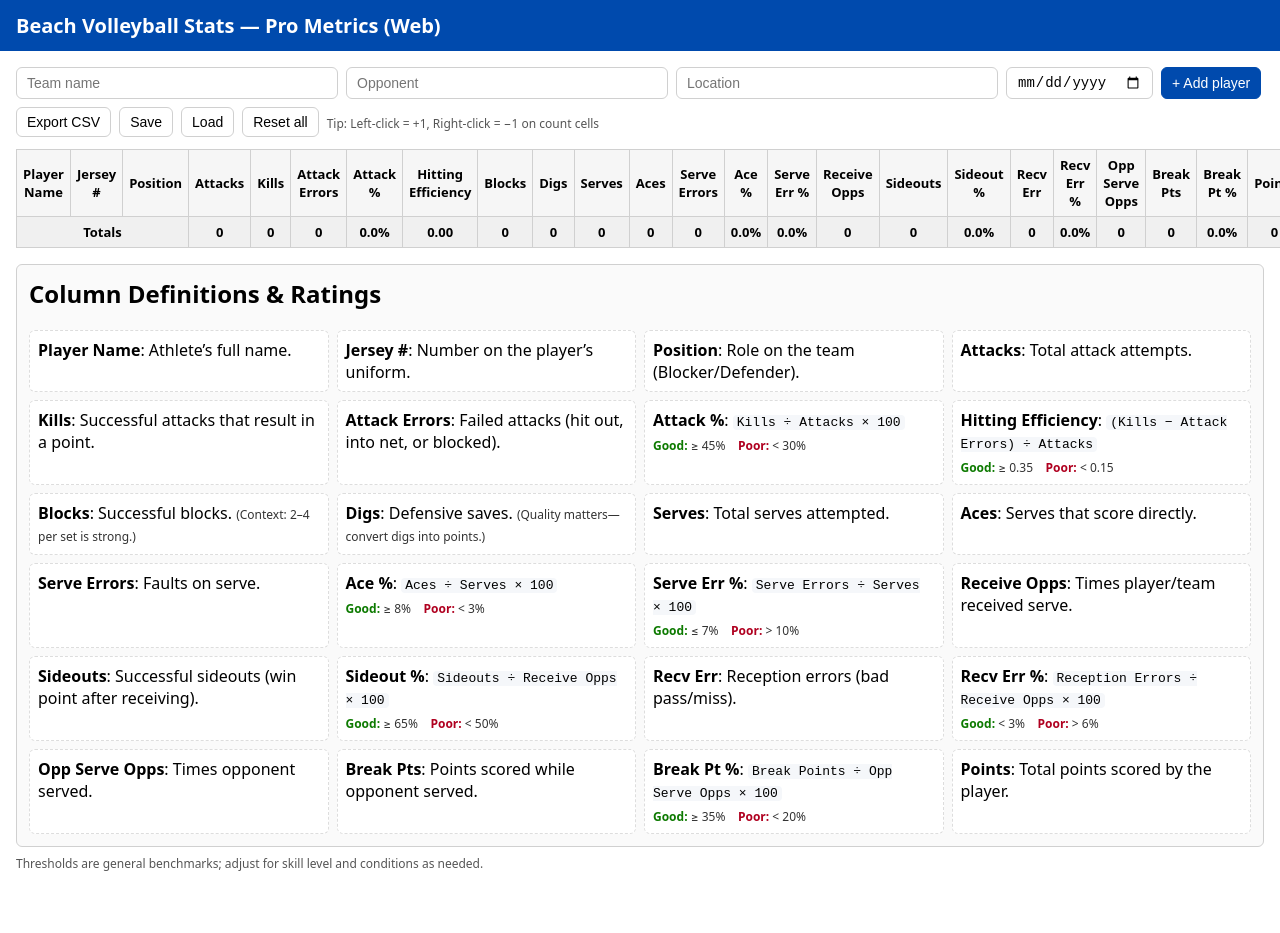
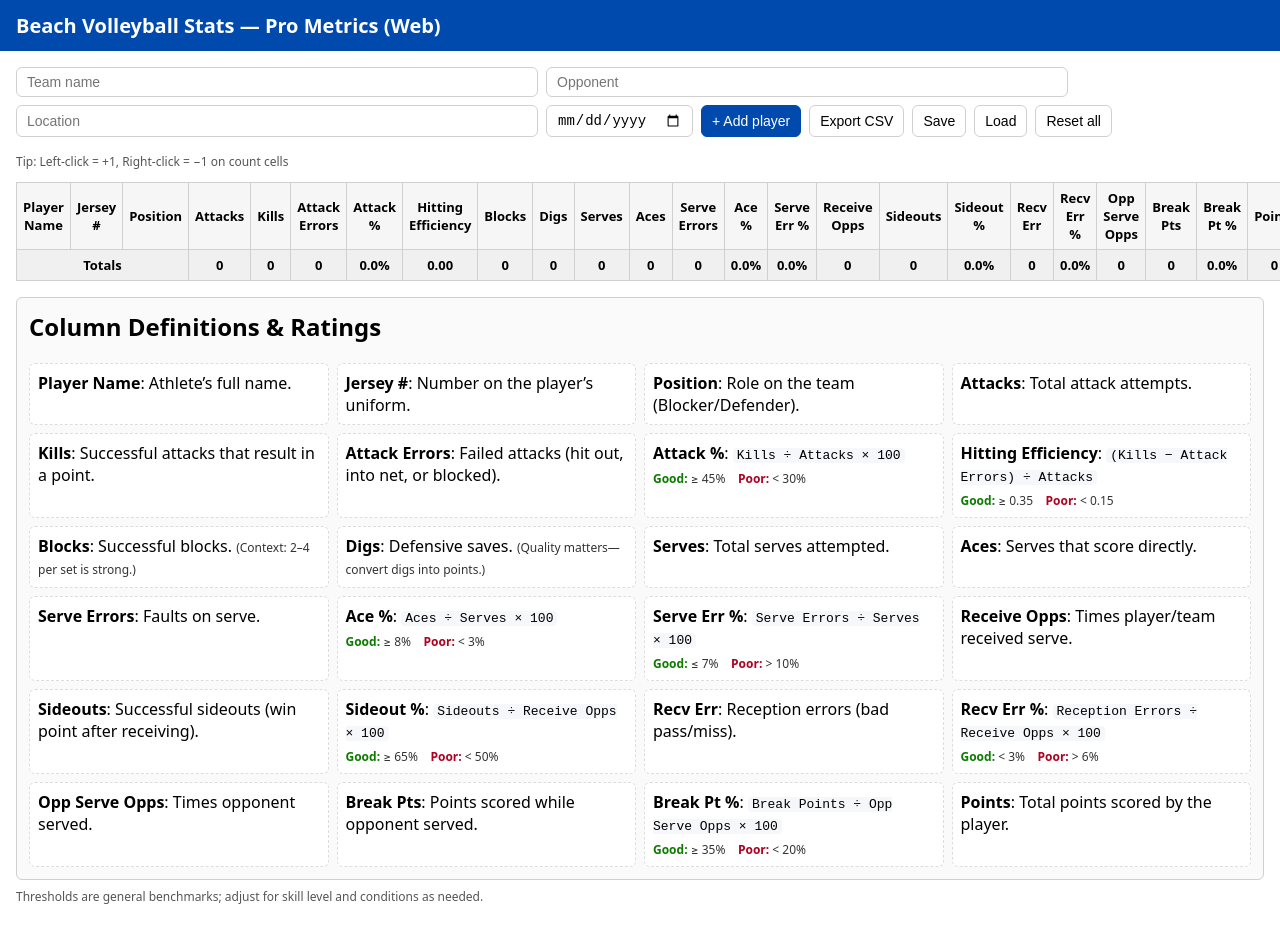
Before and after one commit to dakmacic/Beach_Volleyball_Stats_ProMetrics, a plain HTML site: page index.html in a window 1280 px wide. Shown: the top 933 px of the page. Before the commit the page ends 900 px from the top, so only its background shows below. Drawn offline with Linux system fonts and the light colour scheme.

Commit message:
Update index.html

```diff
--- a/index.html
+++ b/index.html
@@ -12,7 +12,7 @@
     main{padding:16px;}
     .toolbar{display:flex;flex-wrap:wrap;gap:8px;margin-bottom:12px;}
     .toolbar input{font-size:14px;padding:6px 10px;border:1px solid var(--border);border-radius:6px;}
-    #teamName,#opponent,#location{width:300px;} /* double width for these fields */
+    #teamName,#opponent,#location{width:500px;} /* double width for these fields */
     .toolbar button{font-size:14px;padding:6px 10px;border:1px solid var(--border);border-radius:6px;background:#fff;cursor:pointer}
     .toolbar button.primary{background:var(--accent);color:#fff;border-color:var(--accent)}
     table{width:100%;border-collapse:collapse;font-size:13px;}
```
